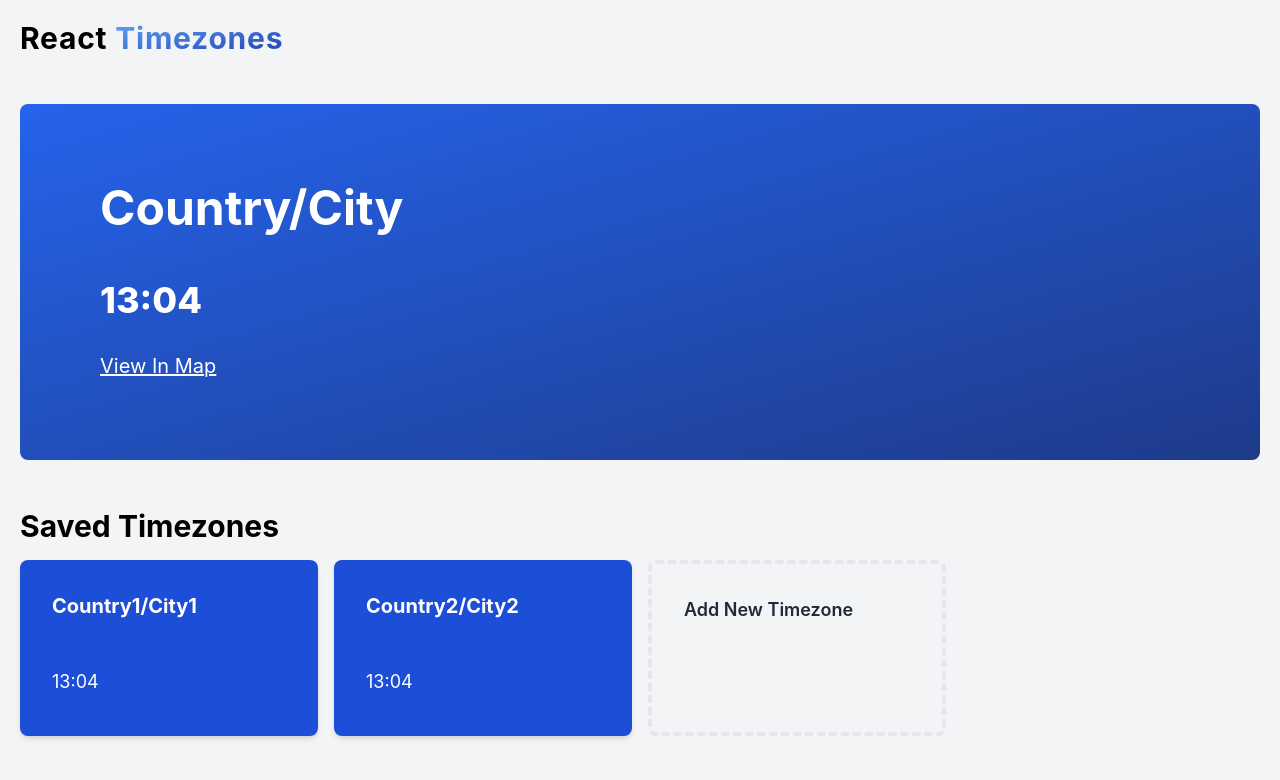
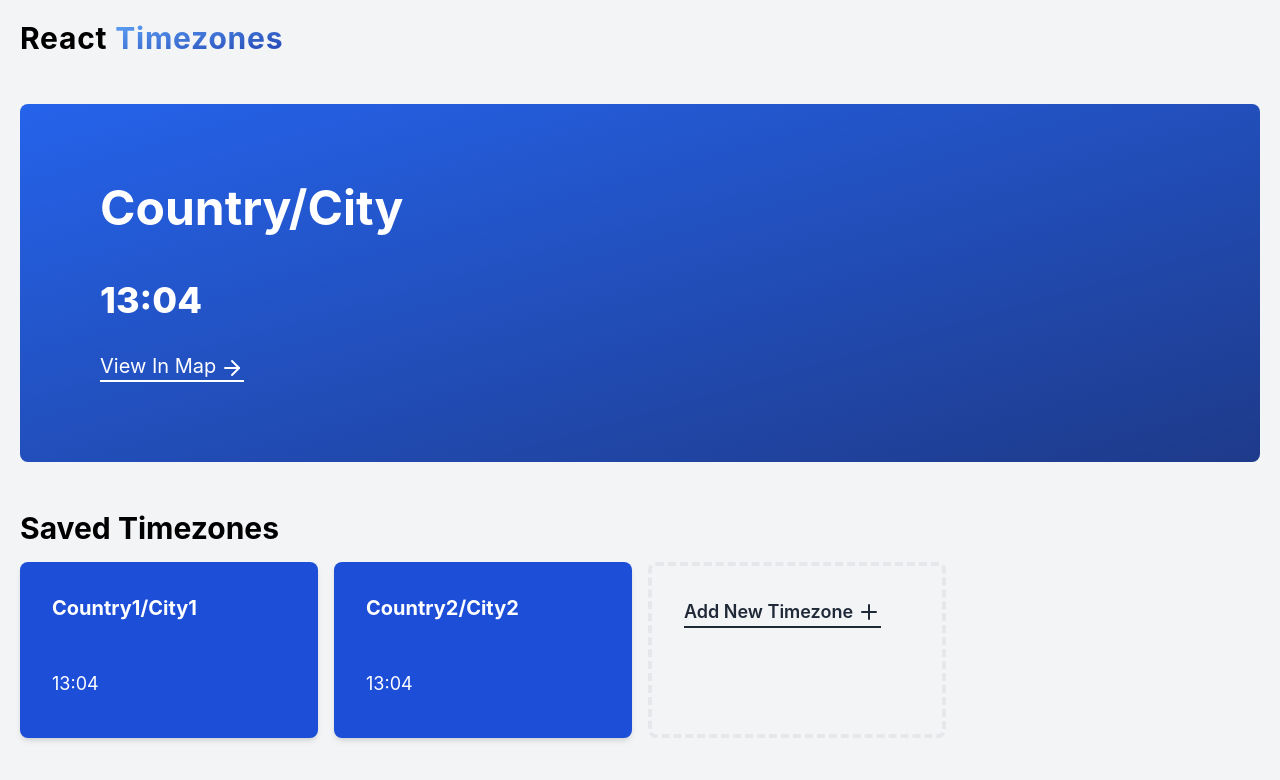
Before and after one commit to derekh715/react-timezones, a React (Vite) app: page / in a window 1280 px wide. Shown: the top 780 px of the page. Built offline with nearby package versions, Linux system fonts and the light colour scheme.

Commit message:
added feather icons for react

```diff
--- a/package.json
+++ b/package.json
@@ -11,7 +11,8 @@
   },
   "dependencies": {
     "react": "^18.2.0",
-    "react-dom": "^18.2.0"
+    "react-dom": "^18.2.0",
+    "react-feather": "^2.0.10"
   },
   "devDependencies": {
     "@types/react": "^18.2.66",
--- a/src/components/timezoneCards/AddNewTimezone.tsx
+++ b/src/components/timezoneCards/AddNewTimezone.tsx
@@ -1,7 +1,12 @@
+import { Plus } from "react-feather";
+
 function AddNewTimezone() {
   return (
     <div className="bg-none text-gray-800 rounded-lg border-gray-200 border-4 border-dashed p-8 animate-move-up cursor-pointer transition-all hover:-translate-y-4 hover:shadow-lg">
-      <span className="text-lg font-semibold">Add New Timezone</span>
+      <span className="text-lg font-semibold inline-flex items-center border-gray-800 border-b-2 border-solid">
+        <span>Add New Timezone</span>
+        <Plus className="ml-1 inline-block" />
+      </span>
     </div>
   );
 }
--- a/src/components/timezoneCards/LargeDisplay.tsx
+++ b/src/components/timezoneCards/LargeDisplay.tsx
@@ -1,3 +1,4 @@
+import { ArrowRight } from "react-feather";
 import TimeDisplay from "./CurrentTime";
 
 function LargeDisplay() {
@@ -5,8 +6,9 @@ function LargeDisplay() {
     <div className="min-h-64 rounded-lg text-white p-20 my-12 animate-move-up bg-gradient-to-br from-primary-600 to-primary-900">
       <h2 className="text-5xl font-bold mb-12">Country/City</h2>
       <TimeDisplay className="text-4xl font-extrabold mb-8" />
-      <button className="border-none outline-none bg-none text-white underline cursor-pointer text-xl hover:text-gray-200 transition-colors">
+      <button className="outline-none bg-none border-b-2 border-white hover:border-gray-200 border-solid text-white  cursor-pointer text-xl hover:text-gray-200 transition-colors">
         <span>View In Map</span>
+        <ArrowRight className="inline-block ml-1" />
       </button>
     </div>
   );
```
Also changed, not shown: 1 other file (tests, documents, lock files or other folders).
